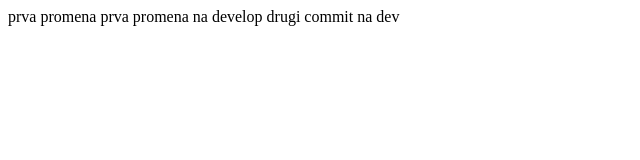
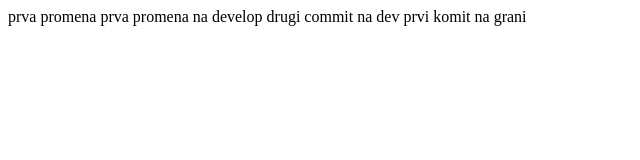
Before and after one commit to cerovacad/git-tut, a plain HTML site: page index.html in a window 1280 px wide. Shown: the whole page, without its empty margins (0-640 px from the left). Drawn offline with Linux system fonts and the light colour scheme.

Commit message:
rad na grani

```diff
--- a/index.html
+++ b/index.html
@@ -10,5 +10,6 @@
     prva promena
     prva promena na develop
     drugi commit na dev
+    prvi komit na grani
 </body>
 </html>
```
